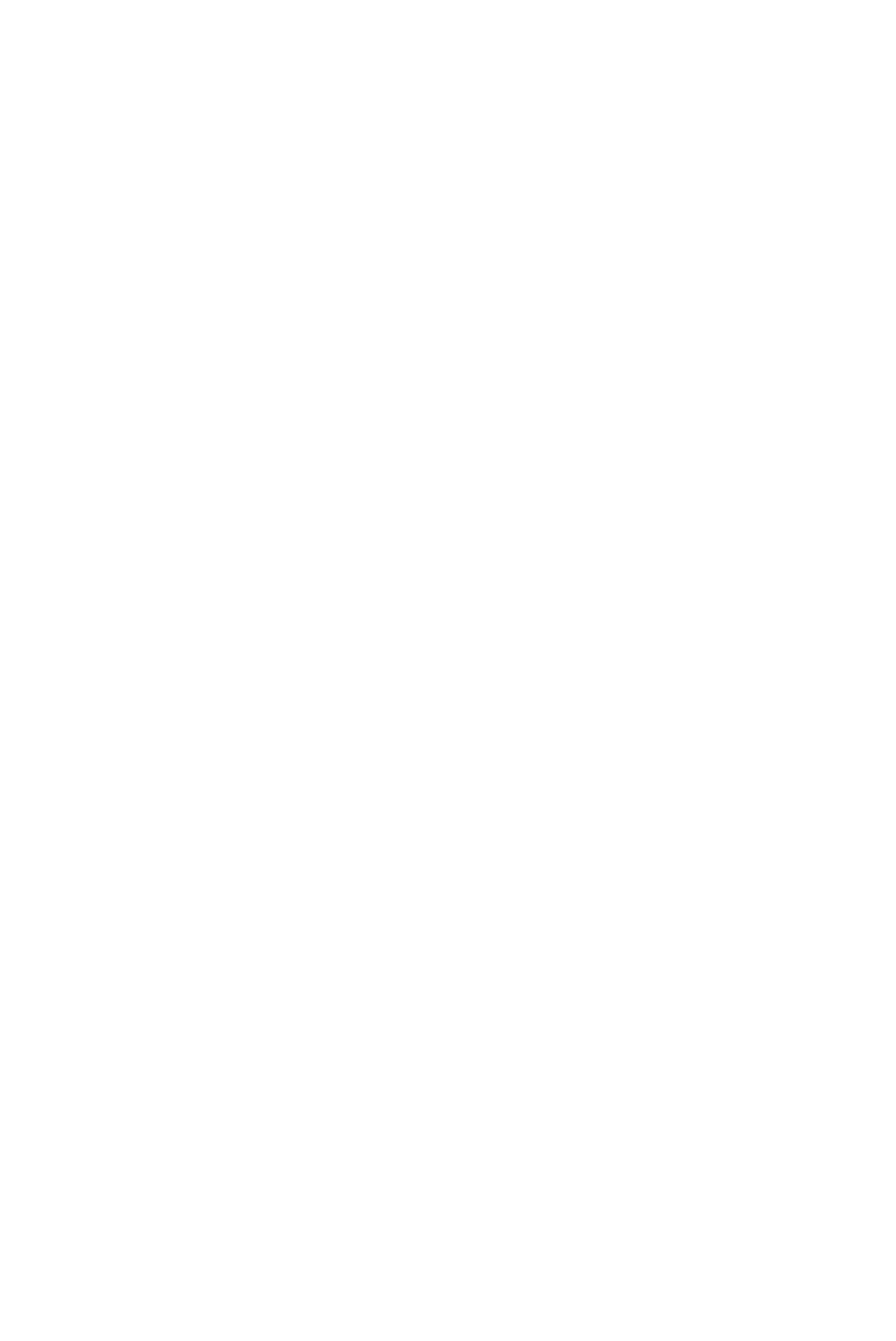
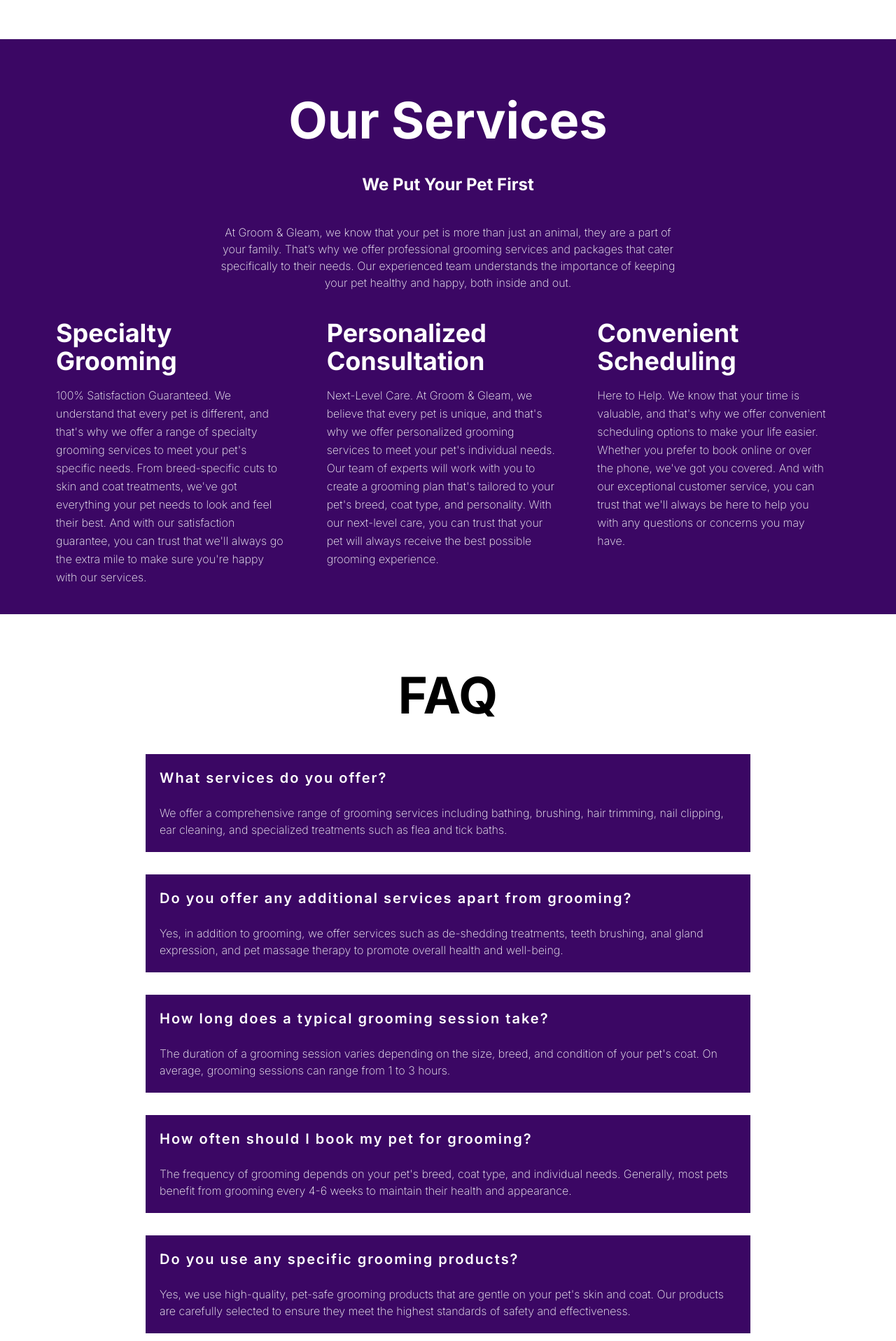
Before and after one commit to kiranvarma01/Groom-And-Gleam, a Next.js app: page / in a window 1280 px wide. Shown: the part 1736-3653 px from the top of the page at 70% size. Before the commit the page ends 1156 px from the top, so only its background shows below. Built offline with nearby package versions, Linux system fonts and the light colour scheme.

Commit message:
Second Commit

```diff
--- a/src/app/components/about-us.jsx
+++ b/src/app/components/about-us.jsx
@@ -1,5 +1,5 @@
 import Link from 'next/link';
-
+import Image from 'next/image';
 
 export default function AboutUs() {
     return (
@@ -14,13 +14,18 @@
             <p className="text-l font-extralight  text-black max-w-2xl mx-4  text-center">As pet owners ourselves, we understand the importance of providing your pets with the very best care. That’s why we offer a wide range of pet grooming services that are both affordable and effective. Our team of experienced professionals goes above and beyond to make sure that your pet feels comfortable and relaxed during their grooming session. We genuinely care about the wellbeing of your pet and make sure they get the attention they deserve.</p>
         </div>
         <div className='flex justify-center items-center w-screen pt-10'>
-        <Link href="/book-online">
-            <div className="bg-pink-400 text-black  py-3 px-6 rounded-full cursor-pointer hover:bg-white hover:border hover:border-pink-500 hover:text-pink-500 font-light transition duration-300 ease-in-out inline-flex items-center justify-center">
-                Learn More
+            <Link href="/book-online">
+                <div className="bg-pink-400 text-black py-3 px-6 rounded-full cursor-pointer hover:bg-white hover:border hover:border-pink-500 hover:text-pink-500 font-light transition duration-300 ease-in-out inline-flex items-center justify-center">
+                    Learn More
+                </div>
+            </Link>
+        </div>
+
+        <div className="flex justify-center items-center w-screen pt-10 pb-20">
+            <div  style={{ borderRadius: '300px' }} className="rounded-l-3xl rounded-r-16xl overflow-hidden inline-block">
+                <Image src="/contactus-img.webp" alt="Contact Us" width={900} height={900} layout="intrinsic" />
             </div>
-            </Link>
-
         </div>
       </div>
     );
-  }
+}
--- /dev/null
+++ b/src/app/components/faq.json
@@ -0,0 +1,24 @@
+{
+    "faq": [
+      {
+        "question": "What services do you offer?",
+        "answer": "We offer a comprehensive range of grooming services including bathing, brushing, hair trimming, nail clipping, ear cleaning, and specialized treatments such as flea and tick baths."
+      },
+      {
+        "question": "Do you offer any additional services apart from grooming?",
+        "answer": "Yes, in addition to grooming, we offer services such as de-shedding treatments, teeth brushing, anal gland expression, and pet massage therapy to promote overall health and well-being."
+      },
+      {
+        "question": "How long does a typical grooming session take?",
+        "answer": "The duration of a grooming session varies depending on the size, breed, and condition of your pet's coat. On average, grooming sessions can range from 1 to 3 hours."
+      },
+      {
+        "question": "How often should I book my pet for grooming?",
+        "answer": "The frequency of grooming depends on your pet's breed, coat type, and individual needs. Generally, most pets benefit from grooming every 4-6 weeks to maintain their health and appearance."
+      },
+      {
+        "question": "Do you use any specific grooming products?",
+        "answer": "Yes, we use high-quality, pet-safe grooming products that are gentle on your pet's skin and coat. Our products are carefully selected to ensure they meet the highest standards of safety and effectiveness."
+      }
+    ]
+  }
--- /dev/null
+++ b/src/app/components/faq.jsx
@@ -0,0 +1,20 @@
+import React from 'react';
+import faqData from './faq.json'; // Adjust the path as needed if your file structure is different
+
+export default function FAQ() {
+    return (
+      <div className="max-w-4xl mx-auto px-4 py-20">
+        <div className="flex justify-center items-center w-full">
+            <h1 className="text-7xl font-bold">FAQ</h1>
+        </div>
+        <div className="mt-12">
+          {faqData.faq.map((item, index) => (
+            <div key={index} className="mb-8 bg-purple-950 p-5 text-white">
+              <h2 className="text-xl font-semibold pb-4 word-spacing-wide tracking-widest">{item.question}</h2>
+              <p className="mt-2 text-md font-extralight">{item.answer}</p>
+            </div>
+          ))}
+        </div>
+      </div>
+    );
+}
--- /dev/null
+++ b/src/app/components/our-services.jsx
@@ -0,0 +1,28 @@
+import React from 'react';
+import servicesData from "./servicesData.json"; // Ensure the path matches your project structure
+
+export default function OurServices() {
+    return (
+      <div className="bg-purple-950 pb-10">
+        <div className="flex justify-center items-center w-screen pt-20">
+            <h1 className="text-7xl font-bold text-white">Our Services</h1>
+        </div>
+        <div className="flex justify-center items-center w-screen pb-10 pt-10">
+            <h2 className="text-2xl font-bold text-white">We Put Your Pet First</h2>
+        </div>
+        <div className="flex justify-center items-center w-screen">
+            <p className="text-l font-extralight text-white max-w-2xl mx-4 text-center">At Groom & Gleam, we know that your pet is more than just an animal, they are a part of your family. That’s why we offer professional grooming services and packages that cater specifically to their needs. Our experienced team understands the importance of keeping your pet healthy and happy, both inside and out.</p>
+        </div>
+        <div className="flex justify-center mt-10">
+          <div className="grid md:grid-cols-2 lg:grid-cols-3 gap-x-10 gap-y-8 max-w-6xl px-4">
+            {servicesData.services.map((service, index) => (
+              <div key={index} className="flex flex-col text-white text-left  space-y-4 max-w-md pr-4">
+                <h3 className="text-4xl font-bold">{service.title}</h3>
+                <p className='leading-relaxed font-extralight'>{service.description}</p>
+              </div>
+            ))}
+          </div>
+        </div>
+      </div>
+    );
+}
--- /dev/null
+++ b/src/app/components/servicesData.json
@@ -0,0 +1,16 @@
+{
+    "services": [
+      {
+        "title": "Specialty Grooming",
+        "description": "100% Satisfaction Guaranteed. We understand that every pet is different, and that's why we offer a range of specialty grooming services to meet your pet's specific needs. From breed-specific cuts to skin and coat treatments, we've got everything your pet needs to look and feel their best. And with our satisfaction guarantee, you can trust that we'll always go the extra mile to make sure you're happy with our services."
+      },
+      {
+        "title": "Personalized Consultation",
+        "description": "Next-Level Care. At Groom & Gleam, we believe that every pet is unique, and that's why we offer personalized grooming services to meet your pet's individual needs. Our team of experts will work with you to create a grooming plan that's tailored to your pet's breed, coat type, and personality. With our next-level care, you can trust that your pet will always receive the best possible grooming experience."
+      },
+      {
+        "title": "Convenient Scheduling",
+        "description": "Here to Help. We know that your time is valuable, and that's why we offer convenient scheduling options to make your life easier. Whether you prefer to book online or over the phone, we've got you covered. And with our exceptional customer service, you can trust that we'll always be here to help you with any questions or concerns you may have."
+      }
+    ]
+  }
--- a/src/app/page.js
+++ b/src/app/page.js
@@ -1,11 +1,15 @@
 import Hero from "./components/Hero";
 import AboutUs from "./components/about-us";
+import FAQ from "./components/faq";
+import OurServices from "./components/our-services";
 
 export default function Home() {
   return (
     <div>
     <Hero/>
     <AboutUs/>
+    <OurServices/>
+    <FAQ/>
     </div>
   );
 }
```
Also changed, not shown: public/contactus-img.webp (added).
